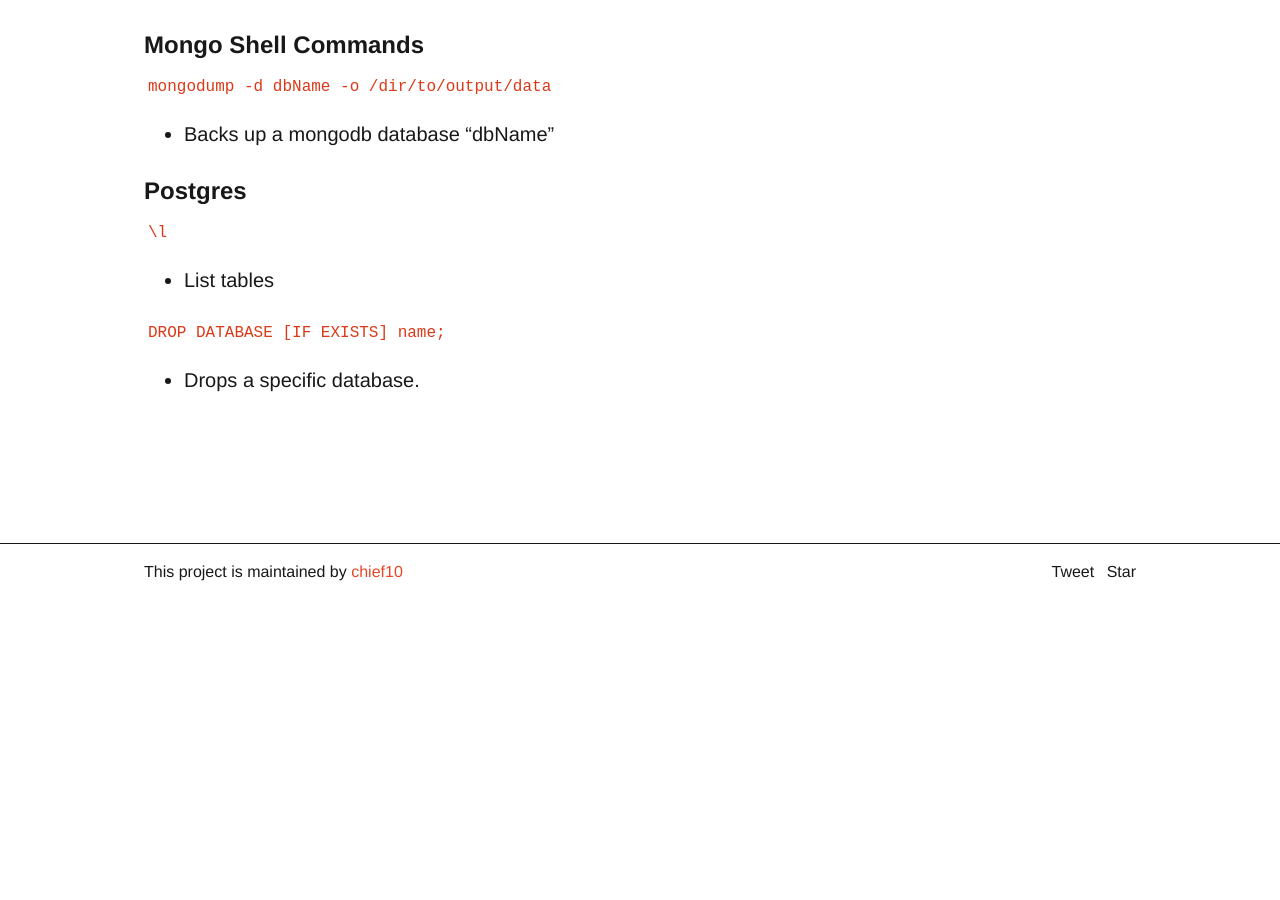
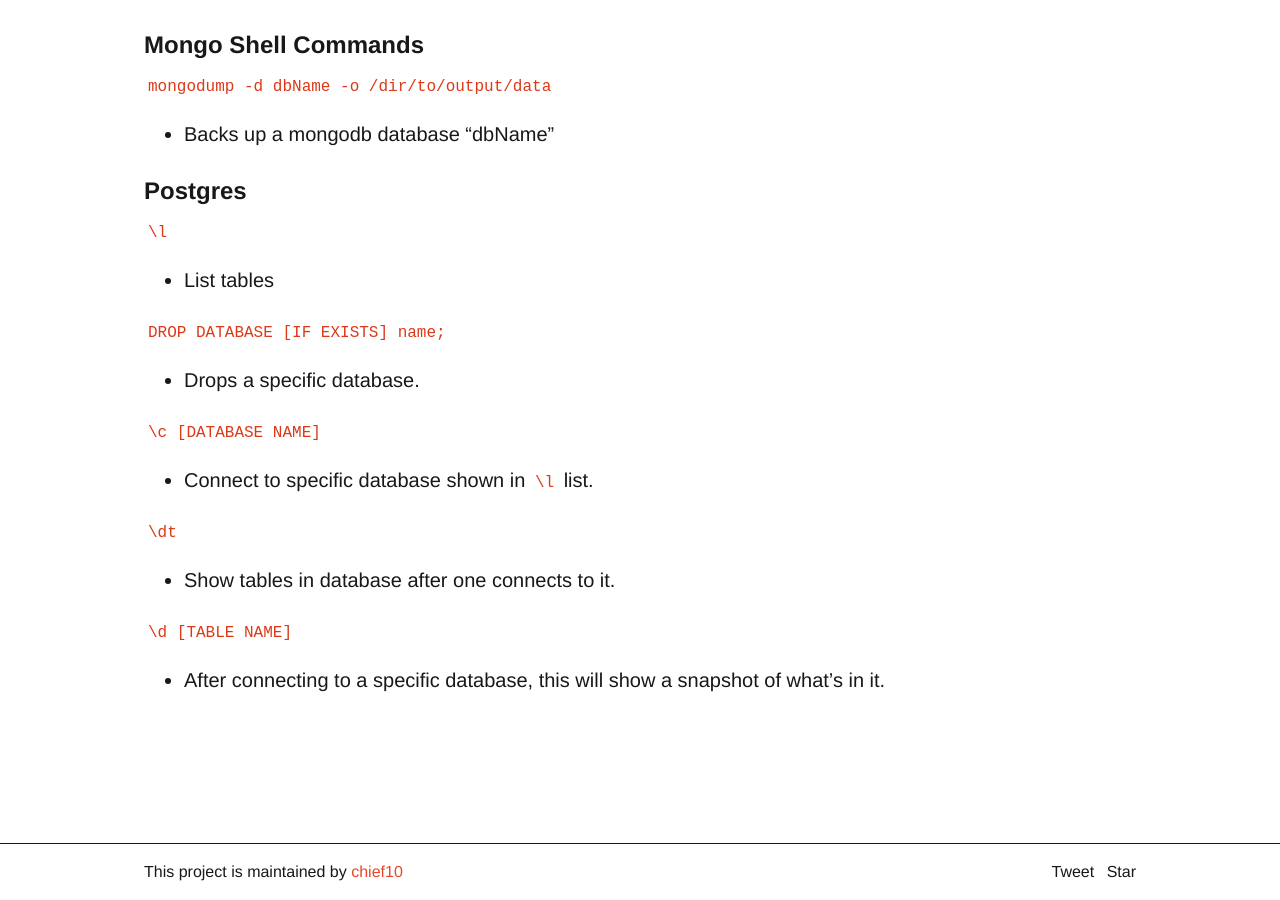
Before and after one commit to chief10/chief10.github.io, a Jekyll site: the page built from cheatsheet.md, in a window 1280 px wide and 900 px high, scrolled down 3690 px. Built offline with Jekyll 4.4.1, drawn with Linux system fonts in a browser that asks for light colours; comment, search, counter and statistics services are not loaded; before the commit the page ends 4290 px from its top, so only the background shows below that.

Commit message:
Add more postgres info

```diff
--- a/cheatsheet.md
+++ b/cheatsheet.md
@@ -116,3 +116,12 @@ https://github.com/ClickTripz/clicktripz.web/pull/2891/files?w=1
 
 `DROP DATABASE [IF EXISTS] name;`
 - Drops a specific database.
+
+`\c [DATABASE NAME]`
+- Connect to specific database shown in `\l` list.
+
+`\dt`
+- Show tables in database after one connects to it.
+
+`\d [TABLE NAME]`
+- After connecting to a specific database, this will show a snapshot of what's in it.
```
